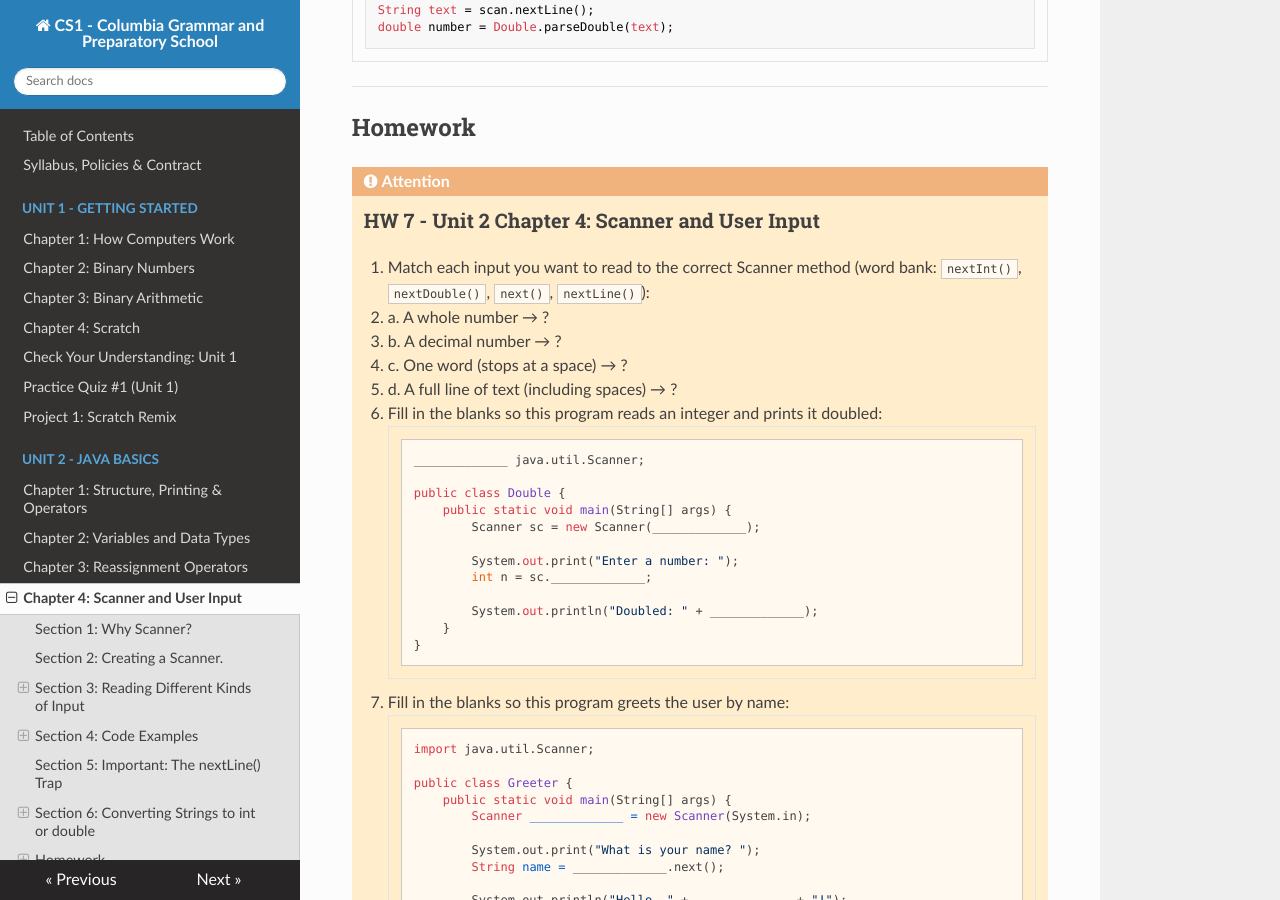
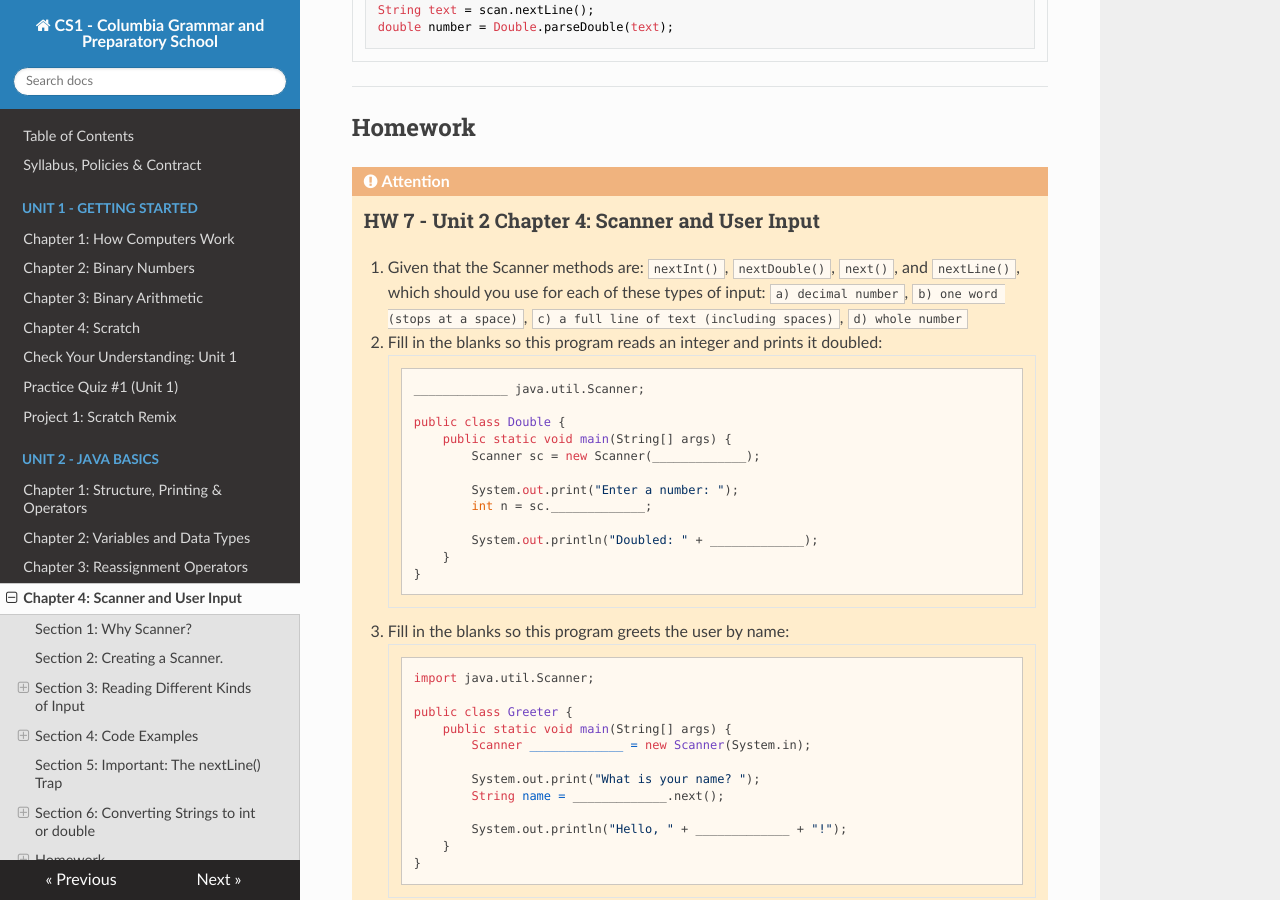
Before and after one commit to kjergens/cs1-site, an MkDocs documentation site: the page built from docs/unit2/notes_04_scanner.md, in a window 1280 px wide and 900 px high, scrolled down 3549 px. Built offline with MkDocs 1.6.1, drawn with Linux system fonts in a browser that asks for light colours; nearby versions of some CDN libraries.

Commit message:
clarify hw q1

````diff
--- a/docs/unit2/notes_04_scanner.md
+++ b/docs/unit2/notes_04_scanner.md
@@ -147,11 +147,11 @@ double number = Double.parseDouble(text);
 !!! attention
     ### HW 7 - Unit 2 Chapter 4: Scanner and User Input
 
-    1. Match each input you want to read to the correct Scanner method (word bank: `nextInt()`, `nextDouble()`, `next()`, `nextLine()`):
-    - a. A whole number → ?
-    - b. A decimal number → ?
-    - c. One word (stops at a space) → ?
-    - d. A full line of text (including spaces) → ?
+    1. Given that the Scanner methods are: `nextInt()`, `nextDouble()`, `next()`, and `nextLine()`,  which should you use for each of these types of input:
+     `a) decimal number`,
+     `b) one word (stops at a space)`,
+     `c) a full line of text (including spaces)`,
+     `d) whole number`
     2. Fill in the blanks so this program reads an integer and prints it doubled:
     ```java
     _____________ java.util.Scanner;
````
